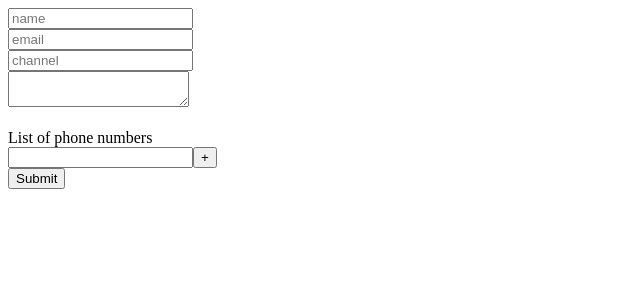
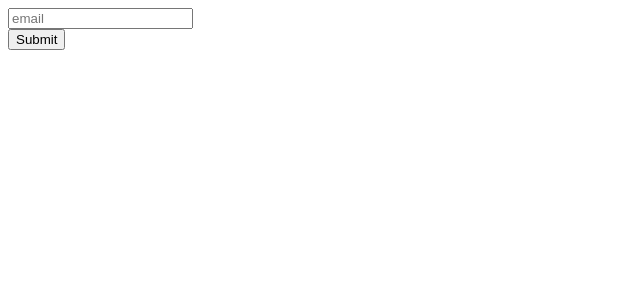
Before and after one commit to fernandomocrosky/formik-demo, a Next.js app: page / in a window 1280 px wide. Shown: the top 300 px of the page, without its empty margins (0-640 px from the left). Built offline with nearby package versions, Linux system fonts and the light colour scheme.

Commit message:
Reusable Input component

```diff
--- /dev/null
+++ b/src/app/components/FormikContainer.js
@@ -0,0 +1,44 @@
+'use client';
+
+import { Form, Formik } from 'formik';
+import FormikControl from './FormikControl';
+
+function FormikContainer() {
+  const initialValues = {
+    email: '',
+  };
+  const validate = (values) => {
+    const errors = {};
+
+    if (!values.email) errors.email = 'Required';
+    return errors;
+  };
+
+  const handleChange = (values) => {
+    console.log(values);
+  };
+
+  const onSubmit = (values) => console.log(values);
+
+  return (
+    <Formik
+      initialValues={initialValues}
+      validate={validate}
+      onSubmit={onSubmit}
+      onChange={handleChange}>
+      {(formik) => (
+        <Form>
+          <FormikControl
+            control="input"
+            name="email"
+            id="email"
+            placeholder="email"
+          />
+          <button type="submit">Submit</button>
+        </Form>
+      )}
+    </Formik>
+  );
+}
+
+export default FormikContainer;
--- /dev/null
+++ b/src/app/components/FormikControl.js
@@ -0,0 +1,21 @@
+'use client';
+
+import Input from './Input';
+
+function FormikControl(props) {
+  const { control, ...rest } = props;
+
+  switch (control) {
+    case 'input':
+      return <Input {...rest} />;
+    case 'textarea':
+    case 'select':
+    case 'radio':
+    case 'checkbox':
+    case 'date':
+    default:
+      return null;
+  }
+}
+
+export default FormikControl;
--- /dev/null
+++ b/src/app/components/Input.js
@@ -0,0 +1,27 @@
+'use client';
+
+import { ErrorMessage, Field } from 'formik';
+import TextError from './TextError';
+
+function Input(props) {
+  const { label, name, ...rest } = props;
+
+  console.log(props);
+
+  return (
+    <div>
+      <label htmlFor={name}>{label}</label>
+      <Field
+        id={name}
+        name={name}
+        {...rest}
+      />
+      <ErrorMessage
+        name={name}
+        component={TextError}
+      />
+    </div>
+  );
+}
+
+export default Input;
--- a/src/app/components/TextError.js
+++ b/src/app/components/TextError.js
@@ -1,5 +1,6 @@
+'use client';
 function TextError(props) {
-  return <div style={{ color: 'red' }}>{props.children}</div>;
+  return <div className="error">{props.children}</div>;
 }
 
 export default TextError;
--- a/src/app/components/FormikForm.js
+++ b/src/app/formik-basics/components/FormikForm.js
@@ -1,6 +1,6 @@
 'use client';
 
-import { ErrorMessage, Field, FieldArray, Form, Formik, useFormik } from 'formik';
+import { ErrorMessage, Field, FieldArray, Form, Formik } from 'formik';
 import TextError from './TextError';
 
 const initialValues = {
--- /dev/null
+++ b/src/app/formik-basics/components/TextError.js
@@ -0,0 +1,5 @@
+function TextError(props) {
+  return <div style={{ color: 'red' }}>{props.children}</div>;
+}
+
+export default TextError;
--- a/src/app/page.js
+++ b/src/app/page.js
@@ -1,8 +1,7 @@
 import Image from 'next/image';
-import FormikForm from './components/FormikForm';
+import FormikForm from './formik-basics/components/FormikForm';
+import FormikContainer from './components/FormikContainer';
 
 export default function Home() {
-  return <div>
-      <FormikForm />
-  </div>;
+  return <FormikContainer />;
 }
```
